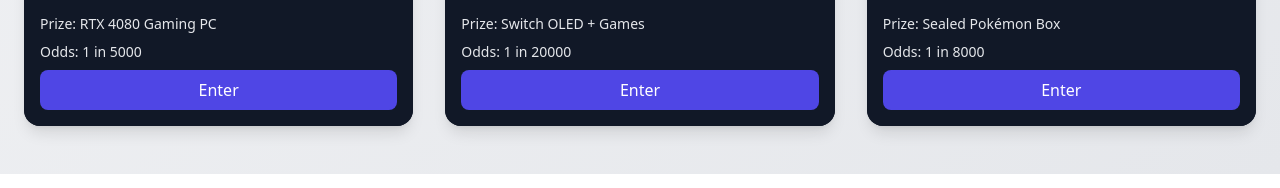
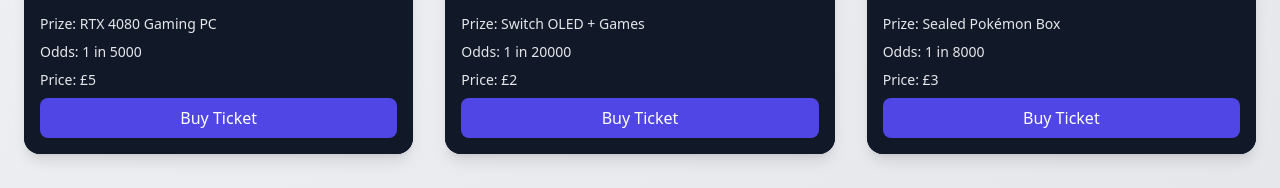
Before and after one commit to JimmyK1337/raffle-site, a React (Vite) app: page / in a window 1280 px wide. Shown: the part 882-1070 px from the top of the page. Built offline with nearby package versions, Linux system fonts and the light colour scheme; no server answers.

Commit message:
Stripe Payments added

```diff
--- a/src/components/giveaway/FeaturedGiveaways.jsx
+++ b/src/components/giveaway/FeaturedGiveaways.jsx
@@ -1,3 +1,4 @@
+// src/components/giveaway/FeaturedGiveaways.jsx
 import React from "react";
 import GiveawayCard from "./GiveawayCard";
 
@@ -7,25 +8,30 @@
     image: "https://via.placeholder.com/400x300?text=Gaming+PC",
     odds: "1 in 5000",
     prize: "RTX 4080 Gaming PC",
+    price: 5, // ticket price in GBP
   },
   {
     title: "Nintendo Switch OLED",
     image: "https://via.placeholder.com/400x300?text=Switch+OLED",
     odds: "1 in 20000",
     prize: "Switch OLED + Games",
+    price: 2,
   },
   {
     title: "Pokémon Booster Box",
-    image: "https://via.placeholder.com/400x300?text=Pok%C3%A9mon+Box",
+    image: "https://via.placeholder.com/400x300?text=Pokémon+Box",
     odds: "1 in 8000",
     prize: "Sealed Pokémon Box",
+    price: 3,
   },
 ];
 
 export default function FeaturedGiveaways() {
   return (
     <section className="max-w-7xl mx-auto px-6 py-12">
-      <h2 className="text-3xl font-bold text-gray-900 mb-8">Featured Giveaways</h2>
+      <h2 className="text-3xl font-bold text-gray-900 mb-8">
+        Featured Giveaways
+      </h2>
       <div className="grid grid-cols-1 sm:grid-cols-2 lg:grid-cols-3 gap-8">
         {sampleGiveaways.map((g, idx) => (
           <GiveawayCard
@@ -34,6 +40,7 @@
             image={g.image}
             odds={g.odds}
             prize={g.prize}
+            price={g.price} // pass price
           />
         ))}
       </div>
--- a/src/components/giveaway/GiveawayCard.jsx
+++ b/src/components/giveaway/GiveawayCard.jsx
@@ -1,19 +1,56 @@
 import React from "react";
 
-export default function GiveawayCard({ title, image, odds, prize }) {
+export default function GiveawayCard({ title, image, odds, prize, price }) {
+  async function handleBuyTicket() {
+    try {
+      const response = await fetch("http://localhost:4242/create-checkout-session", {
+        method: "POST",
+        headers: { "Content-Type": "application/json" },
+        body: JSON.stringify({ price, title }),
+      });
+
+      const data = await response.json();
+
+      if (data.url) {
+        window.location.href = data.url; // Redirect to Stripe Checkout
+      } else {
+        alert("Failed to create checkout session.");
+      }
+    } catch (err) {
+      console.error(err);
+      alert("Something went wrong creating the payment session.");
+    }
+  }
+
   return (
     <div className="bg-gray-800 rounded-2xl overflow-hidden shadow-lg transform hover:scale-105 transition">
+      {/* Image */}
       <div className="relative">
         <img src={image} alt={title} className="w-full h-48 object-cover" />
         <div className="absolute bottom-0 left-0 right-0 bg-gradient-to-t from-black via-transparent to-transparent p-4">
           <h3 className="text-white text-lg font-semibold">{title}</h3>
         </div>
       </div>
+
+      {/* Details */}
       <div className="p-4 bg-gray-900 text-gray-200 space-y-2">
-        <p className="text-sm">Prize: <span className="font-medium">{prize}</span></p>
-        <p className="text-sm">Odds: <span className="font-medium">{odds}</span></p>
-        <button className="mt-2 w-full py-2 bg-indigo-600 hover:bg-indigo-500 rounded-lg text-white font-medium transition">
-          Enter
+        <p className="text-sm">
+          Prize: <span className="font-medium">{prize}</span>
+        </p>
+
+        <p className="text-sm">
+          Odds: <span className="font-medium">{odds}</span>
+        </p>
+
+        <p className="text-sm">
+          Price: <span className="font-medium">£{price}</span>
+        </p>
+
+        <button
+          onClick={handleBuyTicket}
+          className="mt-2 w-full py-2 bg-indigo-600 hover:bg-indigo-500 rounded-lg text-white font-medium transition"
+        >
+          Buy Ticket
         </button>
       </div>
     </div>
```
Also changed, not shown: package.json (+7 -1 lines), server.js (added, +43 -0 lines), 1 other file (tests, documents, lock files or other folders).
